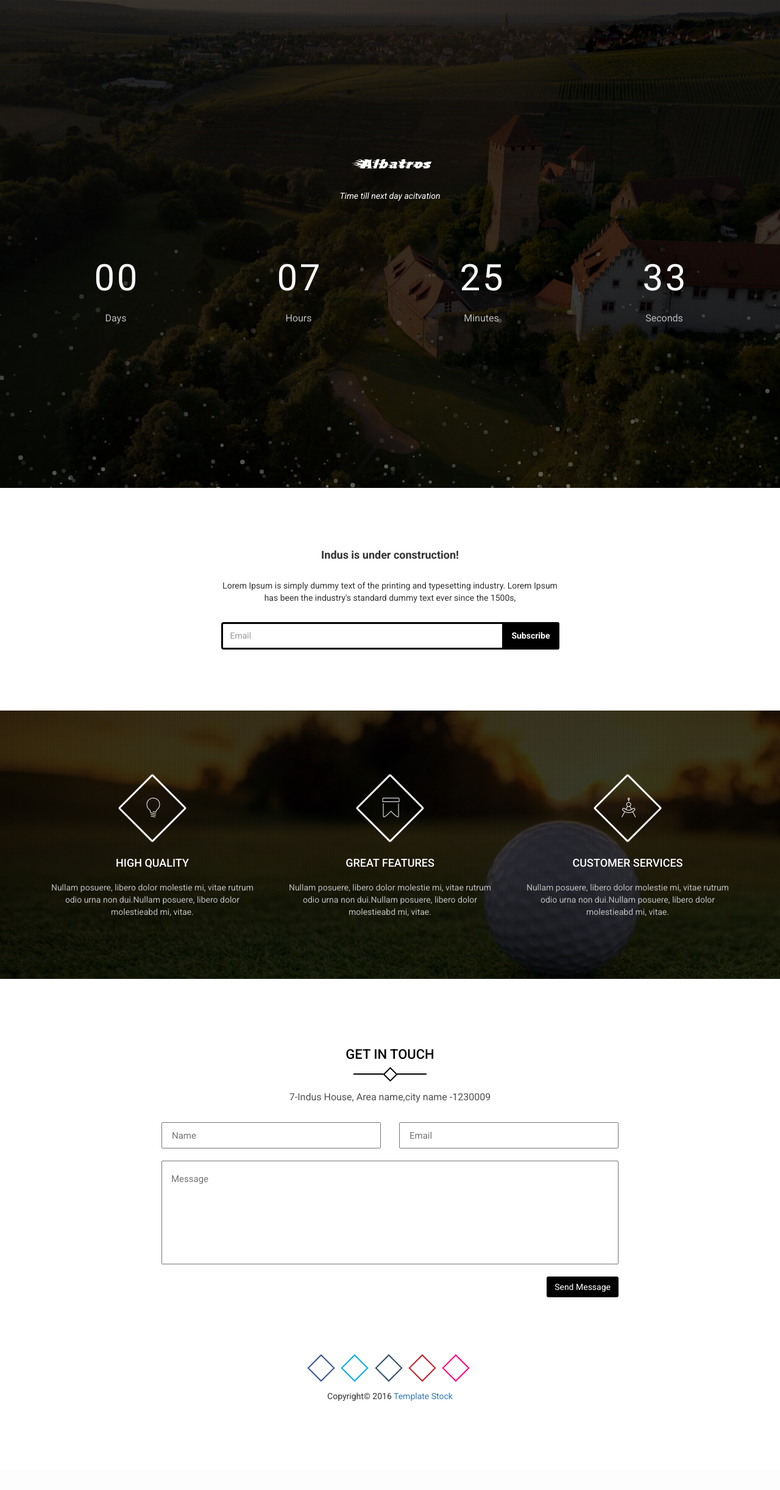
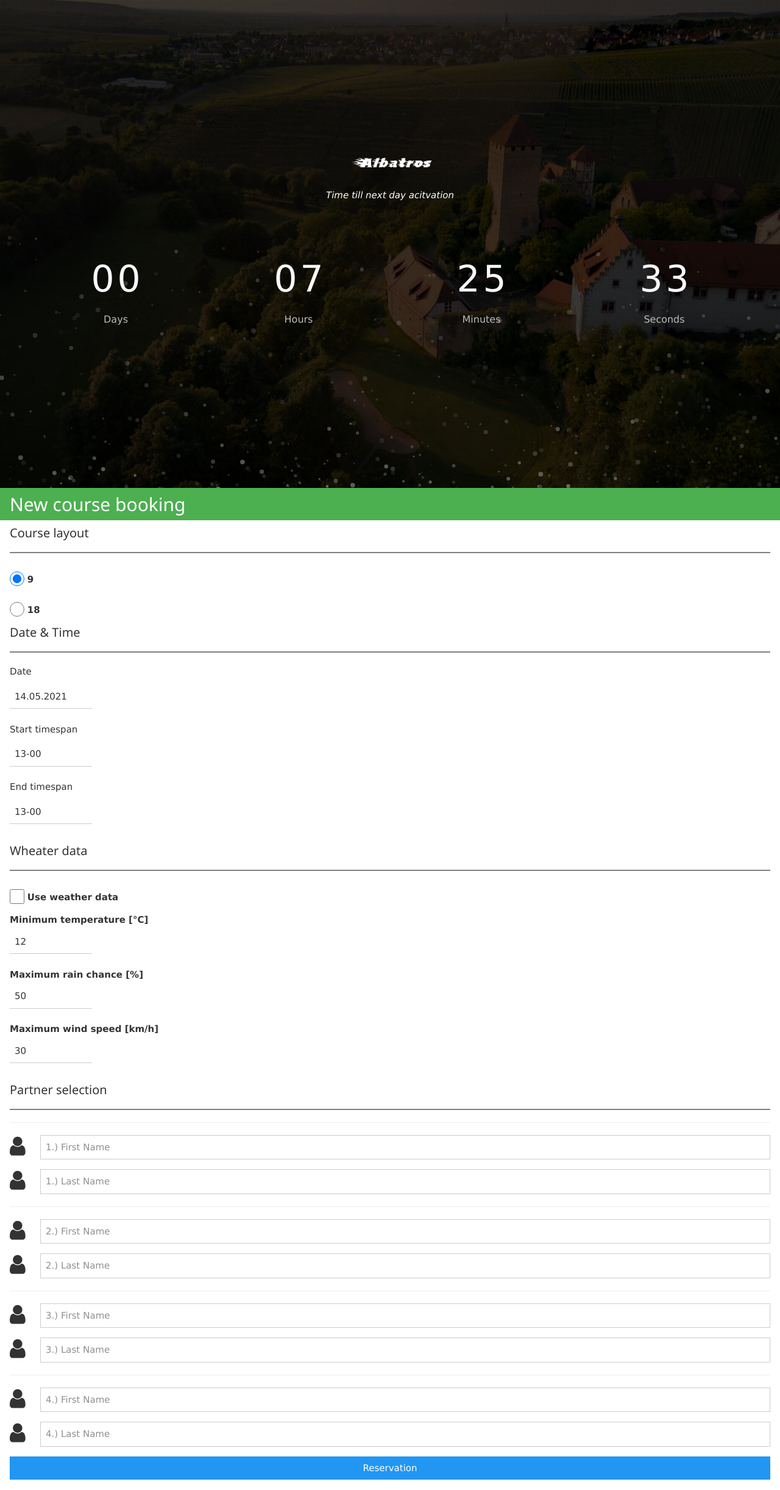
Before and after one commit to BloodyRookieStefan/Albatros_AutoReservation, a Flask app: page / in a window 1280 px wide. Shown: the whole page at 61% size. Before the commit the page ends 2297 px from the top, so only its background shows below. Run offline with Flask 2, Linux system fonts and the light colour scheme; some libraries are stand-ins or nearby versions; some web fonts are replaced.

Commit message:
Website not creates setting.yaml for backend; Validate user input

```diff
--- a/Frontend/index.py
+++ b/Frontend/index.py
@@ -1,10 +1,112 @@
-from flask import Flask, render_template
+import re
+
+from flask import Flask, render_template, request, redirect, url_for
+from template_creator import CTemplateCreator
+from datetime import datetime
 
 app = Flask(__name__)
 
 @app.route("/")
 def index():
-    return render_template("index.html")
+    return render_template("index.html", currentdate=datetime.now().strftime('%d.%m.%Y'), currenttime=datetime.now().strftime('%H-00'))
+
+@app.route("/success")
+def success():
+    return render_template("response.html", errordata=None)
+
+@app.route("/failed/<errordata>")
+def failed(errordata):
+    return render_template("response.html", errordata=errordata)
+
+@app.route("/home", methods=['POST'])
+def home():
+    return redirect(url_for("index"))
+
+@app.route('/response', methods=['POST'])
+def response():
+    # Get data from website
+    layout = request.form.get("courseLayout")
+    date = request.form.get("date")
+    timespanStart = request.form.get("timeSpanStart")
+    timespanEnd = request.form.get("timeSpanEnd")
+    useWeatherData = request.form.get("useWeatherData")
+    minTemp = request.form.get("minTemp")
+    maxRain = request.form.get("maxRain")
+    maxWind = request.form.get("maxWind")
+    partnerList = []
+    for i in range(1, 5):
+        firstName = request.form.get("firstName{0}".format(i))
+        lastName = request.form.get("lastName{0}".format(i))
+
+        partnerList.append((lastName, firstName))
+
+    # Validate input data
+    if not check_input(_type='DATE', _value=date):
+        return redirect(url_for("failed", errordata=format_error_str("DATE", "dd.mm.yyyy", date)))
+    if not check_input(_type='TIMEVALUE', _value=timespanStart):
+        return redirect(url_for("failed", errordata=format_error_str("TIMESPANSTART", "hh-mm", timespanStart)))
+    if not check_input(_type='TIMEVALUE', _value=timespanEnd):
+        return redirect(url_for("failed", errordata=format_error_str("TIMESPANEND", "hh-mm", timespanEnd)))
+    if useWeatherData is not None:
+        if not check_input(_type='DIGITONLY', _value=minTemp):
+            return redirect(url_for("failed", errordata=format_error_str("MINIMUM TEMPERATURE", "digit only", minTemp)))
+        if not check_input(_type='DIGITONLY', _value=maxRain):
+            return redirect(url_for("failed", errordata=format_error_str("MAXIMUM RAIN CHANCE", "digit only", maxRain)))
+        if not check_input(_type='DIGITONLY', _value=maxWind):
+            return redirect(url_for("failed", errordata=format_error_str("MAXIMUM WIND SPEED", "digit only", maxWind)))
+
+    # Load template
+    tempCreator = CTemplateCreator()
+    tempCreator.read_template()
+
+    # Replace data
+    tempCreator.Document['date'] = date
+    tempCreator.Document['courseBooking'] = int(layout)
+    tempCreator.Document['round'][0]['start_timeslot'] = timespanStart
+    tempCreator.Document['round'][0]['end_timeslot'] = timespanEnd
+    if useWeatherData is not None:
+        tempCreator.Document['use_nice_weather_golfer'] = 1
+        tempCreator.Document['minTemp_deg'] = int(minTemp)
+        tempCreator.Document['maxRainChange_perc'] = int(maxRain)
+        tempCreator.Document['maxWind_km/h'] = int(maxWind)
+    else:
+        tempCreator.Document['use_nice_weather_golfer'] = 0
+
+    tempCreator.save_template()
+
+    return redirect(url_for("success"))
+
+def check_input(_type, _value):
+    if _type == 'DATE':
+        if re.search('^[0-9]{1,2}\.[0-9]{1,2}\.[0-9]{4}$', _value):
+            dateSplit = _value.split('.')
+            if int(dateSplit[0]) < 1 or int(dateSplit[0]) > 31:
+                print(1)
+                return False
+            if int(dateSplit[1]) < 1 or int(dateSplit[1]) > 12:
+                print(2)
+                return False
+            if int(dateSplit[2]) < datetime.now().year:
+                print(3)
+                return False
+            return True
+        else:
+            return False
+    elif _type == 'TIMEVALUE':
+        timeSplit = _value.split('.')
+        if re.search('^[0-9]{1,2}-[0-9]{1,2}$', _value):
+            return True
+        else:
+            return False
+    elif _type == 'DIGITONLY':
+        if re.search('^[0-9]+$', _value):
+            return True
+        else:
+            return False
+
+def format_error_str(_item, _expected, _got):
+    return "{0} had not the correct format - Expected: \"{1}\" - Got: \"{2}\"".format(_item, _expected, _got)
 
 if __name__ == "__main__":
+    #app.run()
     app.run("192.168.59.100")
--- a/Frontend/static/js/main.js
+++ b/Frontend/static/js/main.js
@@ -93,7 +93,6 @@
   //Initializing the app
   //passing the countdown date
   var today = new Date();
-  var day;
   if (today.getHours() > 20)
   {
       today = today.addDay(1)
--- a/Frontend/templates/index.html
+++ b/Frontend/templates/index.html
@@ -16,6 +16,8 @@
         <link rel="stylesheet" type="text/css" href="static/css/font-awesome.min.css" />
         <link rel="stylesheet" type="text/css" href="static/css/style.css" />
         <link href='http://fonts.googleapis.com/css?family=Roboto:400,500,400italic,500italic,700' rel='stylesheet' type='text/css'>
+        <link rel="stylesheet" href="https://www.w3schools.com/w3css/4/w3.css">
+        <link rel="stylesheet" href="https://cdnjs.cloudflare.com/ajax/libs/font-awesome/4.7.0/css/font-awesome.min.css">
         <!--[if IE]>
         	<script src="http://html5shiv.googlecode.com/svn/trunk/html5.js"></script>
         <![endif]-->
@@ -84,126 +86,64 @@
             </div> <!-- END CONTENT -->
         </section>
 
+        <div class="w3-container w3-green">
+          <h2>New course booking</h2>
+        </div>
+        <form class="w3-container w3-light white" method="POST" action="/response">
         <!-- =========================
-                 NEWSLETTER
+                 Course layout
         ========================== -->
-
-        <section class="newsletter">
-            <div class="container">
-                <div class="row text-center">
-                    <div class="col-md-6 col-md-offset-3 col-sm-8 col-sm-offset-2">
-                        <div class="main_content">
-                            <h4><strong>Indus is under construction!</strong></h4>
-                            <p>Lorem Ipsum is simply dummy text of the printing and typesetting industry. Lorem Ipsum has been the industry's standard dummy text ever since the 1500s,</p>
-                            <div id="" class="confirm-message"></div>
-                            <form id="" name="">
-                                <div class="input-group">
-                                    <input class="form-control news-input" type="text" name="subscribe_email" id="subscribe_email" placeholder="Email" />
-                                    <span class="input-group-btn">
-                                        <button class="btn btn-custom news-btn" id="" name="subscribe_btn"><span>Subscribe</span></button>
-                                    </span>
-                                </div><!-- /input-group -->
-                            </form><!-- END FORM -->
-                        </div>
+            <h4>Course layout</h4>
+            <hr style="height:2px;border-width:0;color:gray;background-color:gray">
+            <input class="w3-radio" type="radio" name="courseLayout" value="9" checked>
+            <label>9</label></p>
+            <p>
+            <input class="w3-radio" type="radio" name="courseLayout" value="18">
+            <label>18</label></p>
+        <!-- =========================
+                 Inputs
+        ========================== -->
+            <h4>Date & Time</h4>
+            <hr style="height:2px;border-width:0;color:gray;background-color:gray">
+            <p>Date</p>
+            <input class="w3-input w3-animate-input" type="text" style="width:135px" name="date" value="{{currentdate}}"><br>
+            <p>Start timespan</p>
+            <input class="w3-input w3-animate-input" type="text" style="width:135px" name="timeSpanStart" value="{{currenttime}}"><br>
+            <p>End timespan</p>
+            <input class="w3-input w3-animate-input" type="text" style="width:135px" name="timeSpanEnd" value="{{currenttime}}"><br>
+            <h4>Wheater data</h4>
+            <hr style="height:2px;border-width:0;color:gray;background-color:gray">
+            <p>
+            <input class="w3-check" type="checkbox" name="useWeatherData">
+            <label>Use weather data</label></p>
+            <label>Minimum temperature [°C]</label>
+            <input class="w3-input w3-animate-input" type="text" style="width:135px" name="minTemp" value="12"><br>
+            <label>Maximum rain chance [%]</label>
+            <input class="w3-input w3-animate-input" type="text" style="width:135px" name="maxRain" value="50"><br>
+            <label>Maximum wind speed [km/h]</label>
+            <input class="w3-input w3-animate-input" type="text" style="width:135px" name="maxWind" value="30"><br>
+        <!-- =========================
+                 Partners
+        ========================== -->
+          <h4>Partner selection</h4>
+          <hr style="height:2px;border-width:0;color:gray;background-color:gray">
+          {% for i in range(1, 5) %}
+                <hr>
+                <div class="w3-row w3-section">
+                  <div class="w3-col" style="width:50px"><i class="w3-xxlarge fa fa-user"></i></div>
+                    <div class="w3-rest">
+                      <input class="w3-input w3-border" type="text" name="firstName{{i}}" placeholder="{{i}}.) First Name">
                     </div>
                 </div>
-            </div>
-        </section>
-
-        <!-- =========================
-                 FEATURES
-        ========================== -->
-
-        <section class="features parallax" data-stellar-background-ratio="0.7" id="features">
-            <div class="container">
-                <div class="row text-center">
-                    <div class="col-lg-4 col-md-4">
-                        <div class="features-box">
-                            <div class="open-overlay"><i class="icon-lightbulb"></i></div>
-                            <h4>High Quality</h4>
-                            <p>Nullam posuere, libero dolor molestie mi, vitae rutrum odio urna non dui.Nullam posuere, libero dolor molestieabd mi, vitae.</p>
-                        </div>
-                    </div>
-                    <div class="col-lg-4 col-md-4">
-                        <div class="features-box">
-                            <div class="open-overlay"><i class="icon-ribbon"></i></div>
-                            <h4>Great Features</h4>
-                            <p>Nullam posuere, libero dolor molestie mi, vitae rutrum odio urna non dui.Nullam posuere, libero dolor molestieabd mi, vitae.</p>
-                        </div>
-                    </div>
-                    <div class="col-lg-4 col-md-4">
-                        <div class="features-box">
-                            <div class="open-overlay"><i class="icon-circle-compass"></i></div>
-                            <h4>Customer Services</h4>
-                            <p>Nullam posuere, libero dolor molestie mi, vitae rutrum odio urna non dui.Nullam posuere, libero dolor molestieabd mi, vitae.</p>
-                        </div>
+                <div class="w3-row w3-section">
+                  <div class="w3-col" style="width:50px"><i class="w3-xxlarge fa fa-user"></i></div>
+                    <div class="w3-rest">
+                      <input class="w3-input w3-border" type="text" name="lastName{{i}}" placeholder="{{i}}.) Last Name">
                     </div>
                 </div>
-            </div>
-        </section>
-
-        <!-- =========================
-                 CONTACT
-        ========================== -->
-
-        <section id="contact" class="contact">
-            <div class="container">
-                <div class="row">
-                    <div class="col-lg-12 col-md-12">
-                        <h4>Get In Touch</h4>
-                        <div class="line-separate line-white text-center"><span></span></div>
-                        <p>7-Indus House, Area name,city name -1230009</p>
-                    </div> <!-- end Our Location -->
-                </div> <!-- end row -->
-                <!-- CONTACT FORM -->
-                <div id="cformSuccessMsg" style="display: none;" class="confirm-message"></div>
-                <form id="" name="contactForm" method="POST" >
-                    <div class="row">
-                        <div class="col-lg-4 col-md-4 col-lg-offset-2 col-md-offset-2">
-                            <input class="" type="text" name="contact_name" id="contact_name" placeholder="Name" />
-                        </div> <!-- end Name -->
-                        <div class="col-lg-4 col-md-4">
-                            <input class="" type="text" name="contact_email" id="contact_email" placeholder="Email" />
-                        </div> <!-- end Email -->
-                    </div>
-                    <div class="row">
-                        <div class="col-lg-8 col-md-8 col-lg-offet-2 col-md-offset-2">
-                            <textarea name="contact_message" id="contact_message" placeholder="Message"></textarea>
-                        </div>
-                    </div> <!-- end Message -->
-                    <div class="row">
-                        <div class="col-md-8 col-md-offset-2">
-                            <div class="text-right">
-                                <button class="btn btn-custom" id="contact_submit_btn" name="contact_submit_btn"><span>Send Message</span></button>
-                            </div>
-                        </div>
-                    </div> <!-- end button -->
-                </form><!-- END FORM -->
-            </div> <!-- end container -->
-        </section> <!-- end Contact -->
-
-        <!-- =========================
-                 FOOTER
-        ========================== -->
-
-        <footer class="footer">
-            <div class="container text-center">
-                <div class="row">
-                    <div class="col-md-12">
-                        <ul class="social list-inline">
-                            <li class="social-btn" id="fb"><a href="#"><i class="fa fa-facebook"></i></a></li>
-                            <li class="social-btn" id="tw"><a href="#"><i class="fa fa-twitter"></i></a></li>
-                            <li class="social-btn" id="tbl"><a href="#"><i class="fa fa-tumblr"></i></a></li>
-                            <li class="social-btn" id="pin"><a href="#"><i class="fa  fa-pinterest"></i></a></li>
-                            <li class="social-btn" id="flk"><a href="#"><i class="fa  fa-flickr"></i></a></li>
-                        </ul>
-                    </div>
-                </div>
-                <div class="row">
-                    <p class="copyright">Copyright© 2016 <a href="http://templatestock.co">Template Stock</p>
-                </div>
-            </div>
-        </footer>
+          {% endfor %}
+            <button class="w3-button w3-block w3-section w3-blue w3-ripple w3-padding">Reservation</button>
+        </form>
 
         <!-- JAVASCRIPTS -->
         <script src="static/js/jquery.min.js"></script>
```
Also changed, not shown: Backend/main.py (+4 -4 lines), Frontend/template_creator.py (added, +46 -0 lines), Frontend/templates/response.html (added, +27 -0 lines), Frontend/templates/template.yaml (added, +38 -0 lines).
